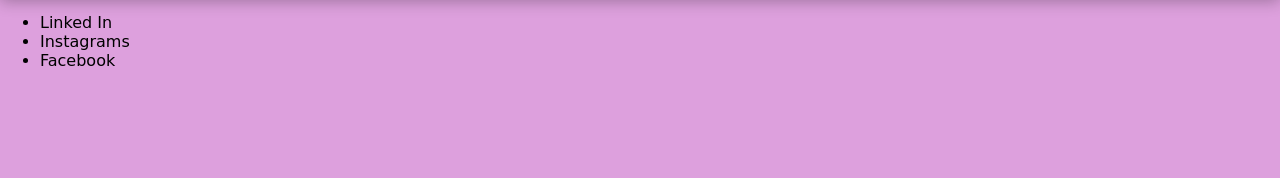
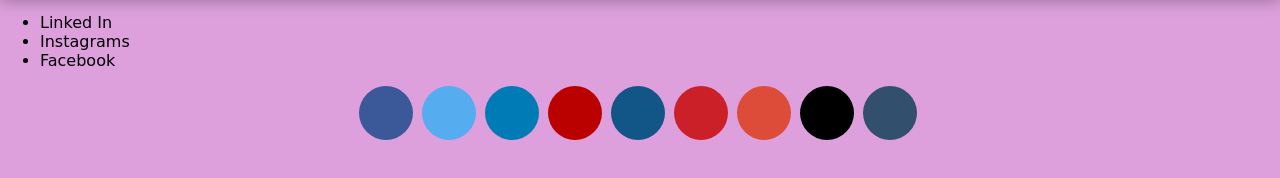
Before and after one commit to Eduk8edlady/CyberUp, a website built with Parcel: page projects/index.html in a window 1280 px wide. Shown: the part 446-624 px from the top of the page. Built offline with nearby package versions, Linux system fonts and the light colour scheme.

Commit message:
Update to contacts

```diff
--- a/projects/css/style.css
+++ b/projects/css/style.css
@@ -64,3 +64,169 @@
     position: relative;
     grid-auto-rows: 1fr;
 }
+@charset "UTF-8";
+
+.rounded-social-buttons {
+  text-align: center;
+}
+
+.rounded-social-buttons .social-button {
+  display: inline-block;
+  position: relative;
+  cursor: pointer;
+  width: 3.125rem;
+  height: 3.125rem;
+  border: 0.125rem solid transparent;
+  padding: 0;
+  text-decoration: none;
+  text-align: center;
+  color: #fefefe;
+  font-size: 1.5625rem;
+  font-weight: normal;
+  line-height: 2em;
+  border-radius: 1.6875rem;
+  transition: all 0.5s ease;
+  margin-right: 0.25rem;
+  margin-bottom: 0.25rem;
+}
+
+.rounded-social-buttons .social-button:hover, .rounded-social-buttons .social-button:focus {
+  -webkit-transform: rotate(360deg);
+      -ms-transform: rotate(360deg);
+          transform: rotate(360deg);
+}
+
+.rounded-social-buttons .social-button.facebook {
+  background: #3b5998;
+}
+
+.rounded-social-buttons .social-button.facebook:before {
+  font-family: "FontAwesome";
+  content: "";
+}
+
+.rounded-social-buttons .social-button.facebook:hover, .rounded-social-buttons .social-button.facebook:focus {
+  color: #3b5998;
+  background: #fefefe;
+  border-color: #3b5998;
+}
+
+.rounded-social-buttons .social-button.twitter {
+  background: #55acee;
+}
+
+.rounded-social-buttons .social-button.twitter:before {
+  font-family: "FontAwesome";
+  content: "";
+}
+
+.rounded-social-buttons .social-button.twitter:hover, .rounded-social-buttons .social-button.twitter:focus {
+  color: #55acee;
+  background: #fefefe;
+  border-color: #55acee;
+}
+
+.rounded-social-buttons .social-button.linkedin {
+  background: #007bb5;
+}
+
+.rounded-social-buttons .social-button.linkedin:before {
+  font-family: "FontAwesome";
+  content: "";
+}
+
+.rounded-social-buttons .social-button.linkedin:hover, .rounded-social-buttons .social-button.linkedin:focus {
+  color: #007bb5;
+  background: #fefefe;
+  border-color: #007bb5;
+}
+
+.rounded-social-buttons .social-button.youtube {
+  background: #bb0000;
+}
+
+.rounded-social-buttons .social-button.youtube:before {
+  font-family: "FontAwesome";
+  content: "";
+}
+
+.rounded-social-buttons .social-button.youtube:hover, .rounded-social-buttons .social-button.youtube:focus {
+  color: #bb0000;
+  background: #fefefe;
+  border-color: #bb0000;
+}
+
+.rounded-social-buttons .social-button.instagram {
+  background: #125688;
+}
+
+.rounded-social-buttons .social-button.instagram:before {
+  font-family: "FontAwesome";
+  content: "";
+}
+
+.rounded-social-buttons .social-button.instagram:hover, .rounded-social-buttons .social-button.instagram:focus {
+  color: #125688;
+  background: #fefefe;
+  border-color: #125688;
+}
+
+.rounded-social-buttons .social-button.pinterest {
+  background: #cb2027;
+}
+
+.rounded-social-buttons .social-button.pinterest:before {
+  font-family: "FontAwesome";
+  content: "";
+}
+
+.rounded-social-buttons .social-button.pinterest:hover, .rounded-social-buttons .social-button.pinterest:focus {
+  color: #cb2027;
+  background: #fefefe;
+  border-color: #cb2027;
+}
+
+.rounded-social-buttons .social-button.google-plus {
+  background: #dd4b39;
+}
+
+.rounded-social-buttons .social-button.google-plus:before {
+  font-family: "FontAwesome";
+  content: "";
+}
+
+.rounded-social-buttons .social-button.google-plus:hover, .rounded-social-buttons .social-button.google-plus:focus {
+  color: #dd4b39;
+  background: #fefefe;
+  border-color: #dd4b39;
+}
+
+.rounded-social-buttons .social-button.github {
+  background: #000000;
+}
+
+.rounded-social-buttons .social-button.github:before {
+  font-family: "FontAwesome";
+  content: "";
+}
+
+.rounded-social-buttons .social-button.github:hover, .rounded-social-buttons .social-button.github:focus {
+  color: #000000;
+  background: #fefefe;
+  border-color: #000000;
+}
+
+.rounded-social-buttons .social-button.tumblr {
+  background: #32506d;
+}
+
+.rounded-social-buttons .social-button.tumblr:before {
+  font-family: "FontAwesome";
+  content: "";
+}
+
+.rounded-social-buttons .social-button.tumblr:hover, .rounded-social-buttons .social-button.tumblr:focus {
+  color: #32506d;
+  background: #fefefe;
+  border-color: #32506d;
+}
--- a/projects/index.html
+++ b/projects/index.html
@@ -24,5 +24,18 @@
         <li>Facebook</li>
     </ul>
     </div>
+    <div class="rounded-social-buttons">
+        <a class="social-button facebook" href="#"></a>
+        <a class="social-button twitter" href="#"></a>
+        <a class="social-button linkedin" href="#"></a>
+        <a class="social-button youtube" href="#"></a>
+        <a class="social-button instagram" href="#"></a>
+        <a class="social-button pinterest" href="#"></a>
+        <a class="social-button google-plus" href="#"></a>
+        <a class="social-button github" href="#"></a>
+        <a class="social-button tumblr" href="#"></a>
+      </div>
+
+
 </body>
 </html>
```
